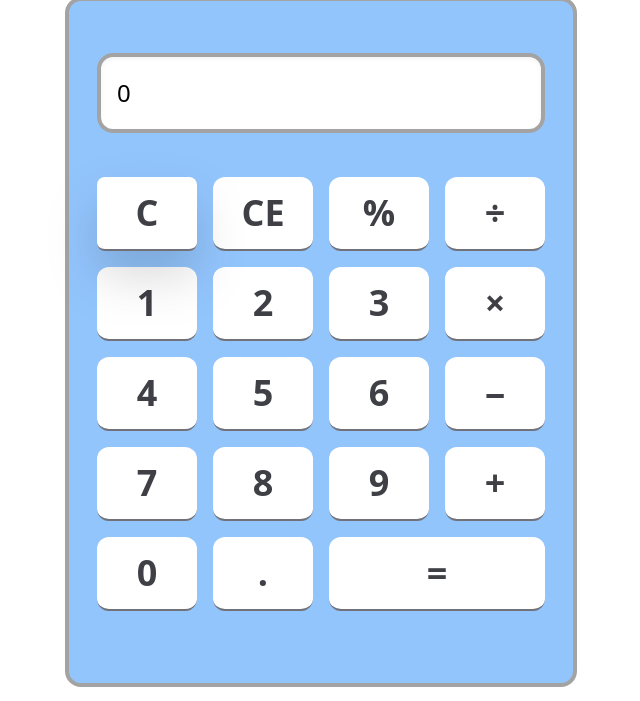
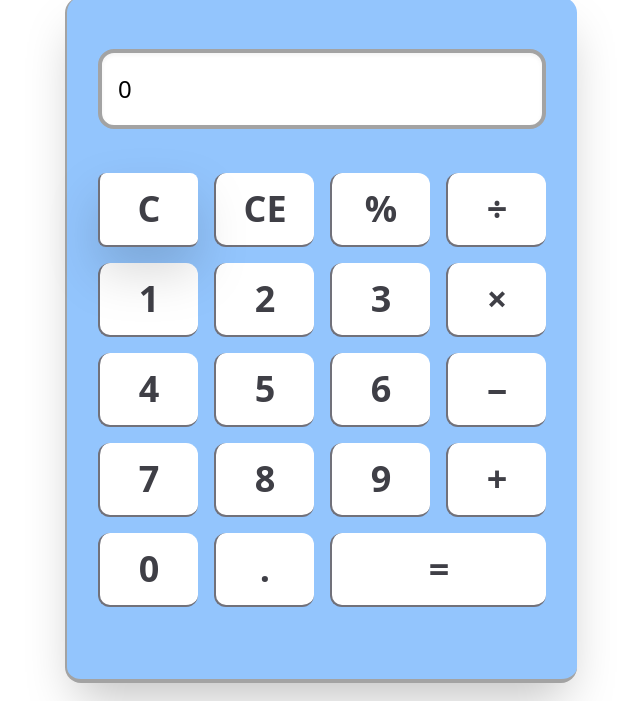
Before and after one commit to RohitAmdahl/calculator, a website: page index.html in a window 1280 px wide. Shown: the part 99-800 px from the top of the page, without its empty margins (319-959 px from the left). Drawn offline with Linux system fonts and the light colour scheme.

Commit message:
update design

```diff
--- a/index.html
+++ b/index.html
@@ -15,7 +15,7 @@
     </h1>
     <!-- calculator -->
     <div
-      class="calculator border-4 border-neutral-400 bg-blue-300 max-w-sm h-auto mx-auto py-8 px-4 rounded-2xl lg:max-w-lg"
+      class="calculator border-b-4 border-l-2 border-neutral-400 bg-blue-300 max-w-sm h-auto mx-auto py-8 px-4 shadow-2xl rounded-2xl lg:max-w-lg"
     >
       <div
         class="bg-white text-xl m-5 container mx-auto px-4 shadow-inner max-w-md border-4 border-neutral-400 rounded-2xl py-5 lg:text-2xl"
@@ -28,115 +28,115 @@
       >
         <button
           id="clear"
-          class="drop-shadow-2xl rounded-lg bg-white border-b-2 border-zinc-500 hover:bg-slate-100"
+          class="drop-shadow-2xl rounded-lg bg-white border-b-2 border-l-2 border-zinc-500 hover:bg-slate-100"
         >
           C
         </button>
         <button
           id="delete"
-          class="py-4 px-4 rounded-xl bg-white border-b-2 border-zinc-500 hover:bg-slate-100"
+          class="py-4 px-4 rounded-xl bg-white border-b-2 border-l-2 border-zinc-500 hover:bg-slate-100"
         >
           CE
         </button>
         <button
           id="operator"
-          class="py-4 px-4 rounded-xl bg-white border-b-2 border-zinc-500 hover:bg-slate-100"
+          class="py-4 px-4 rounded-xl bg-white border-b-2 border-l-2 border-zinc-500 hover:bg-slate-100"
         >
           &percnt;
         </button>
         <button
           id="number"
-          class="py-4 px-4 rounded-xl bg-white border-b-2 border-zinc-500 hover:bg-slate-100"
+          class="py-4 px-4 rounded-xl bg-white border-b-2 border-l-2 border-zinc-500 hover:bg-slate-100"
         >
           &divide;
         </button>
         <button
           id="number"
-          class="py-4 px-4 rounded-xl bg-white border-b-2 border-zinc-500 hover:bg-slate-100"
+          class="py-4 px-4 rounded-xl bg-white border-b-2 border-l-2 border-zinc-500 hover:bg-slate-100"
         >
           1
         </button>
         <button
           id="number"
-          class="py-4 px-4 rounded-xl bg-white border-b-2 border-zinc-500 hover:bg-slate-100"
+          class="py-4 px-4 rounded-xl bg-white border-b-2 border-l-2 border-zinc-500 hover:bg-slate-100"
         >
           2
         </button>
         <button
           id="number"
-          class="py-4 px-4 rounded-xl bg-white border-b-2 border-zinc-500 hover:bg-slate-100"
+          class="py-4 px-4 rounded-xl bg-white border-b-2 border-l-2 border-zinc-500 hover:bg-slate-100"
         >
           3
         </button>
         <button
           id="operator"
-          class="py-4 px-4 rounded-xl bg-white border-b-2 border-zinc-500 hover:bg-slate-100"
+          class="py-4 px-4 rounded-xl bg-white border-b-2 border-l-2 border-zinc-500 hover:bg-slate-100"
         >
           &times;
         </button>
         <button
           id="number"
-          class="py-4 px-4 rounded-xl bg-white border-b-2 border-zinc-500 hover:bg-slate-100"
+          class="py-4 px-4 rounded-xl bg-white border-b-2 border-l-2 border-zinc-500 hover:bg-slate-100"
         >
           4
         </button>
         <button
           id="number"
-          class="py-4 px-4 rounded-xl bg-white border-b-2 border-zinc-500 hover:bg-slate-100"
+          class="py-4 px-4 rounded-xl bg-white border-b-2 border-l-2 border-zinc-500 hover:bg-slate-100"
         >
           5
         </button>
         <button
           id="number"
-          class="py-4 px-4 rounded-xl bg-white border-b-2 border-zinc-500 hover:bg-slate-100 transition duration-150 ease-linear"
+          class="py-4 px-4 rounded-xl bg-white border-b-2 border-l-2 border-zinc-500 hover:bg-slate-100 transition duration-150 ease-linear"
         >
           6
         </button>
         <button
           id="operator"
-          class="py-4 px-4 rounded-xl bg-white border-b-2 border-zinc-500 hover:bg-slate-100"
+          class="py-4 px-4 rounded-xl bg-white border-b-2 border-l-2 border-zinc-500 hover:bg-slate-100"
         >
           &minus;
         </button>
         <button
           id="number"
-          class="py-4 px-4 rounded-xl bg-white border-b-2 border-zinc-500 hover:bg-slate-100"
+          class="py-4 px-4 rounded-xl bg-white border-b-2 border-l-2 border-zinc-500 hover:bg-slate-100"
         >
           7
         </button>
         <button
           id="number"
-          class="py-4 px-4 rounded-xl bg-white border-b-2 border-zinc-500 hover:bg-slate-100"
+          class="py-4 px-4 rounded-xl bg-white border-b-2 border-l-2 border-zinc-500 hover:bg-slate-100"
         >
           8
         </button>
         <button
           id="number"
-          class="py-4 px-4 rounded-xl bg-white border-b-2 border-zinc-500 hover:bg-slate-100"
+          class="py-4 px-4 rounded-xl bg-white border-b-2 border-l-2 border-zinc-500 hover:bg-slate-100"
         >
           9
         </button>
         <button
           id="operator"
-          class="py-4 px-4 rounded-xl bg-white border-b-2 border-zinc-500 hover:bg-slate-100"
+          class="py-4 px-4 rounded-xl bg-white border-b-2 border-l-2 border-zinc-500 hover:bg-slate-100"
         >
           &plus;
         </button>
         <button
           id="number"
-          class="py-4 px-4 rounded-xl bg-white border-b-2 border-zinc-500 hover:bg-slate-100"
+          class="py-4 px-4 rounded-xl bg-white border-b-2 border-l-2 border-zinc-500 hover:bg-slate-100"
         >
           0
         </button>
         <button
           id="number"
-          class="py-4 px-4 rounded-xl bg-white border-b-2 border-zinc-500 hover:bg-slate-100"
+          class="py-4 px-4 rounded-xl bg-white border-b-2 border-l-2 border-zinc-500 hover:bg-slate-100"
         >
           .
         </button>
         <button
           id="equals colTwo"
-          class="col-span-2 py-4 px-4 rounded-xl bg-white border-b-2 border-zinc-500 hover:bg-slate-100"
+          class="col-span-2 py-4 px-4 rounded-xl bg-white border-b-2 border-l-2 border-zinc-500 hover:bg-slate-100"
         >
           &equals;
         </button>
```
Also changed, not shown: dist/style.css.
